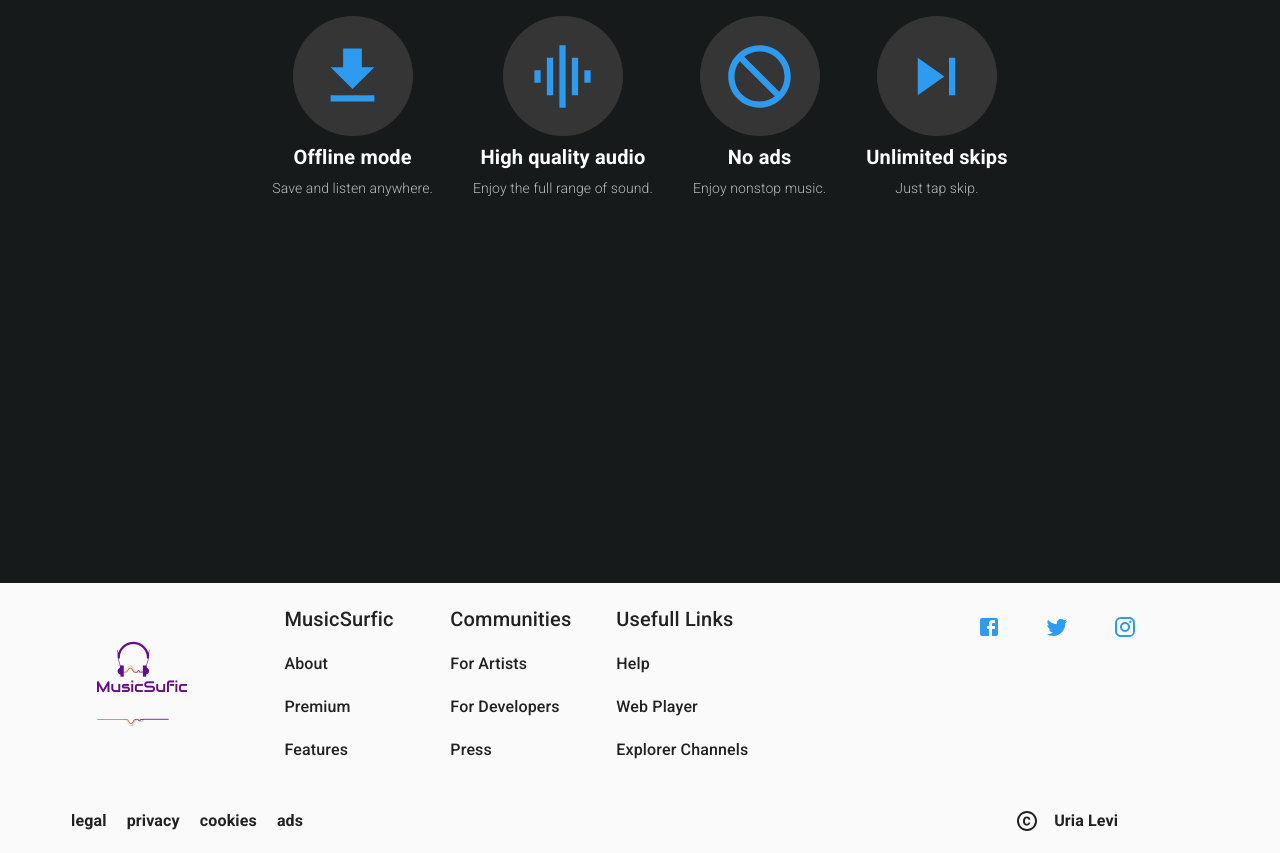
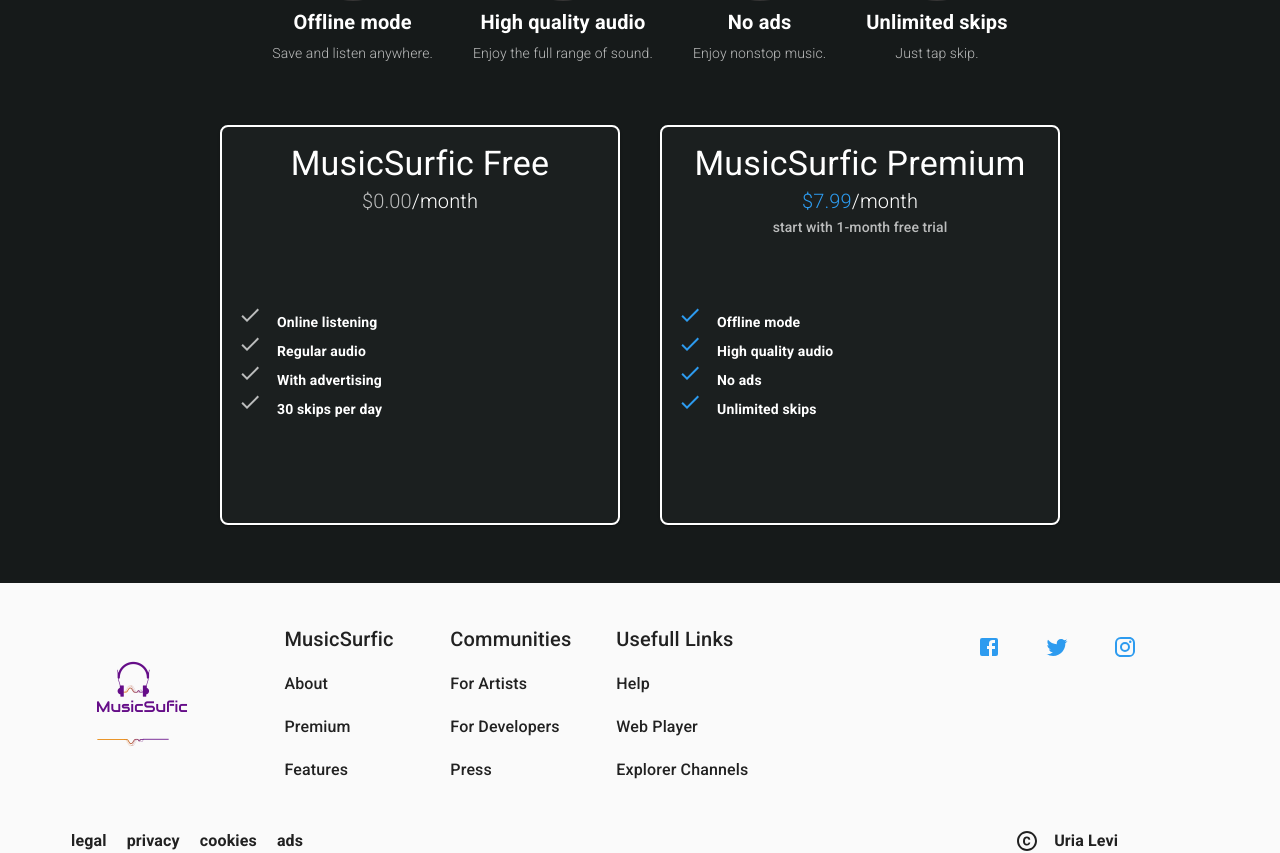
Before and after one commit to ulevi92/mui-next, a Next.js app: page / in a window 1280 px wide. Shown: the part 2609-3462 px from the top of the page. Built offline with nearby package versions, Linux system fonts and the light colour scheme.

Commit message:
Finished FlowPlanCards.

```diff
--- a/components/footer/CardList.tsx
+++ /dev/null
@@ -1,61 +0,0 @@
-import { FC } from "react";
-
-import { Grid, makeStyles, Typography } from "@material-ui/core";
-
-const useStyles = makeStyles((theme) => ({
-  cardTitle: {
-    marginBottom: 15,
-  },
-
-  cardItem: {
-    cursor: "pointer",
-    marginBottom: "15px",
-    textTransform: "capitalize",
-    transition: "all 0.35s ease-in-out",
-    fontWeight: 500,
-
-    "&:hover": {
-      color: theme.palette.primary.main,
-    },
-
-    "&:last-of-type": {
-      marginBottom: 0,
-    },
-  },
-}));
-
-type ItemsType = {
-  title: string;
-  items: string[];
-}[];
-
-const CardList: FC = () => {
-  const classes = useStyles();
-
-  const items: ItemsType = [
-    { title: "MusicSurfic", items: ["about", "premium", "features"] },
-    { title: "Communities", items: ["for artists", "for developers", "press"] },
-    {
-      title: "Usefull Links",
-      items: ["help", "web player", "explorer channels"],
-    },
-  ];
-
-  const renderItems = items.map((item, i) => (
-    <Grid key={i} item md={4} xs={12}>
-      <Typography variant="h6" className={classes.cardTitle}>
-        {item.title}
-      </Typography>
-
-      {item.items.map((item, i) => (
-        <Typography key={i} variant="subtitle1" className={classes.cardItem}>
-          {item}
-        </Typography>
-      ))}
-    </Grid>
-  ));
-
-  return <>{renderItems}</>;
-};
-
-export default CardList;
--- a/components/footer/Footer.tsx
+++ b/components/footer/Footer.tsx
@@ -2,7 +2,7 @@ import Image from "next/image";
 import router from "next/router";
 
 import { Grid, makeStyles, SvgIcon, Typography } from "@material-ui/core";
-import CardList from "./CardList";
+import FooterMenu from "./FooterMenu";
 
 import SocialIcons from "./SocialIcons";
 import CreditItems from "./Credit";
@@ -15,7 +15,7 @@ const useStyles = makeStyles((theme) => ({
   },
 
   footerContainer: {
-    marginTop: 20,
+    marginTop: 40,
   },
 
   iconContainer: {
@@ -65,7 +65,7 @@ const Footer = () => {
             alignItems="center"
             md={7}
           >
-            <CardList />
+            <FooterMenu />
           </Grid>
           <Grid item md={1} />
         </Grid>
--- /dev/null
+++ b/components/footer/FooterMenu.tsx
@@ -0,0 +1,65 @@
+import { FC } from "react";
+
+import { Grid, makeStyles, Typography } from "@material-ui/core";
+
+const useStyles = makeStyles((theme) => ({
+  cardTitle: {
+    marginBottom: 15,
+  },
+
+  cardItem: {
+    cursor: "pointer",
+    marginBottom: "15px",
+    textTransform: "capitalize",
+    transition: "all 0.35s ease-in-out",
+    fontWeight: 500,
+
+    "&:hover": {
+      color: theme.palette.primary.main,
+    },
+
+    "&:last-of-type": {
+      marginBottom: 0,
+    },
+  },
+}));
+
+interface NavsType {
+  title: string;
+  links: string[];
+}
+
+const FooterMenu: FC = () => {
+  const classes = useStyles();
+
+  const navs: NavsType[] = [
+    { title: "MusicSurfic", links: ["about", "premium", "features"] },
+    { title: "Communities", links: ["for artists", "for developers", "press"] },
+    {
+      title: "Usefull Links",
+      links: ["help", "web player", "explorer channels"],
+    },
+  ];
+
+  const renderItems = navs.map((nav, navIndex) => (
+    <Grid key={navIndex} item md={4} xs={12}>
+      <Typography variant='h6' className={classes.cardTitle}>
+        {nav.title}
+      </Typography>
+
+      {nav.links.map((link, linkIndex) => (
+        <Typography
+          key={linkIndex}
+          variant='subtitle1'
+          className={classes.cardItem}
+        >
+          {link}
+        </Typography>
+      ))}
+    </Grid>
+  ));
+
+  return <>{renderItems}</>;
+};
+
+export default FooterMenu;
--- a/components/landingPage/Circles.tsx
+++ b/components/landingPage/Circles.tsx
@@ -32,8 +32,8 @@ const useStyles = makeStyles((theme) => ({
     alignItems: "center",
     background: "#363535",
     color: "white",
-    width: 120,
-    height: 120,
+    width: 100,
+    height: 100,
     borderRadius: "50%",
     // marginRight: 20,
     pointerEvents: "none",
--- a/components/landingPage/FlowPlanCards.tsx
+++ b/components/landingPage/FlowPlanCards.tsx
@@ -1,3 +1,162 @@
-const FlowPlanCards = () => {};
+import { FC } from "react";
+import {
+  Card,
+  CardContent,
+  Grid,
+  Typography,
+  makeStyles,
+} from "@material-ui/core";
+
+import CheckIcon from "@material-ui/icons/Check";
+
+const useStyles = makeStyles((theme) => ({
+  root: {
+    position: "relative",
+    marginBlock: 40,
+  },
+
+  card: {
+    background: "#1b1f1f",
+    width: "400px",
+    height: "50vh",
+    marginRight: 40,
+    textAlign: "center",
+    color: "white",
+    fontWeight: 600,
+    border: "2px solid ",
+    borderColor: "white",
+    borderRadius: 8,
+
+    "&:last-of-type": {
+      marginRight: 0,
+    },
+  },
+
+  typograpyContainer: {
+    height: "20vh",
+  },
+
+  subtitle: {
+    color: "white",
+    fontWeight: 200,
+  },
+
+  subtitle2: {
+    color: "rgba(255,255,255,0.7)",
+  },
+
+  spanPremuim: {
+    color: theme.palette.primary.main,
+    transition: "all 0.35s ease-in-out",
+  },
+
+  spanFree: {
+    color: "rgba(255,255,255,0.7)",
+  },
+
+  iconPremiun: {
+    color: theme.palette.primary.main,
+    marginRight: 15,
+  },
+
+  iconFree: {
+    color: "rgba(255,255,255,0.7)",
+    marginRight: 15,
+  },
+}));
+
+const FlowPlanCards: FC = () => {
+  const classes = useStyles();
+
+  const renderCards = [
+    {
+      premium: false,
+      title: "MusicSurfic Free",
+      span: "$0.00",
+      subtitle: "/month",
+      valuableList: [
+        "Online listening",
+        "Regular audio",
+        "With advertising",
+        "30 skips per day",
+      ],
+    },
+
+    {
+      premium: true,
+      title: "MusicSurfic Premium",
+      span: "$7.99",
+      subtitle: "/month",
+      subtitle2: "start with 1-month free trial",
+      valuableList: [
+        "Offline mode",
+        "High quality audio",
+        "No ads",
+        "Unlimited skips",
+      ],
+    },
+  ].map((card, cardIndex) =>
+    card.premium ? (
+      <Card key={cardIndex} className={classes.card}>
+        <CardContent>
+          <Grid className={classes.typograpyContainer}>
+            <Typography variant='h4'>{card.title}</Typography>
+
+            <Typography variant='h6' className={classes.subtitle}>
+              <span className={classes.spanPremuim}>{card.span}</span>
+              {card.subtitle}
+            </Typography>
+
+            <Typography variant='subtitle2' className={classes.subtitle2}>
+              {card.subtitle2}
+            </Typography>
+          </Grid>
+
+          <Grid container direction='column' alignItems='flex-start'>
+            {card.valuableList.map((val, valIndex) => (
+              <Grid item key={valIndex}>
+                <CheckIcon className={classes.iconPremiun} />
+                {val}
+              </Grid>
+            ))}
+          </Grid>
+        </CardContent>
+      </Card>
+    ) : !card.premium ? (
+      <Card key={cardIndex} className={classes.card}>
+        <CardContent>
+          <Grid className={classes.typograpyContainer}>
+            <Typography variant='h4'>{card.title}</Typography>
+
+            <Typography variant='h6' className={classes.subtitle}>
+              <span className={classes.spanFree}>{card.span}</span>
+              {card.subtitle}
+            </Typography>
+          </Grid>
+
+          <Grid container direction='column' alignItems='flex-start'>
+            {card.valuableList.map((val, valIndex) => (
+              <Grid item key={valIndex}>
+                <CheckIcon className={classes.iconFree} />
+                {val}
+              </Grid>
+            ))}
+          </Grid>
+        </CardContent>
+      </Card>
+    ) : null
+  );
+
+  return (
+    <Grid
+      container
+      justify='center'
+      alignItems='center'
+      className={classes.root}
+    >
+      {renderCards}
+    </Grid>
+  );
+};
 
 export default FlowPlanCards;
--- a/components/landingPage/FlowPlans.tsx
+++ b/components/landingPage/FlowPlans.tsx
@@ -2,6 +2,7 @@ import classes from "*.module.css";
 import { Grid, makeStyles, Typography } from "@material-ui/core";
 
 import Circles from "./Circles";
+import FlowPlanCards from "./FlowPlanCards";
 
 const useStyles = makeStyles({
   root: {
@@ -33,16 +34,17 @@ const FlowPlans = () => {
       <Grid
         item
         container
-        justify="center"
-        alignItems="center"
-        direction="column"
+        justify='center'
+        alignItems='center'
+        direction='column'
         sm={12}
       >
-        <Typography variant="h2" className={classes.header}>
+        <Typography variant='h2' className={classes.header}>
           Why go premium?
         </Typography>
 
         <Circles />
+        <FlowPlanCards />
       </Grid>
       <Grid item container sm={12}></Grid>
     </Grid>
```
